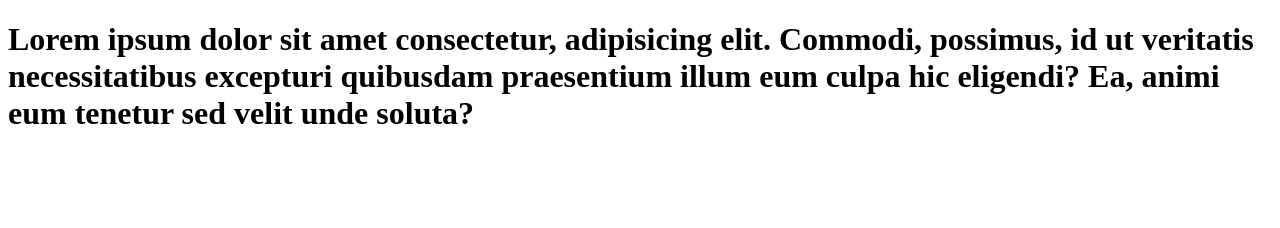
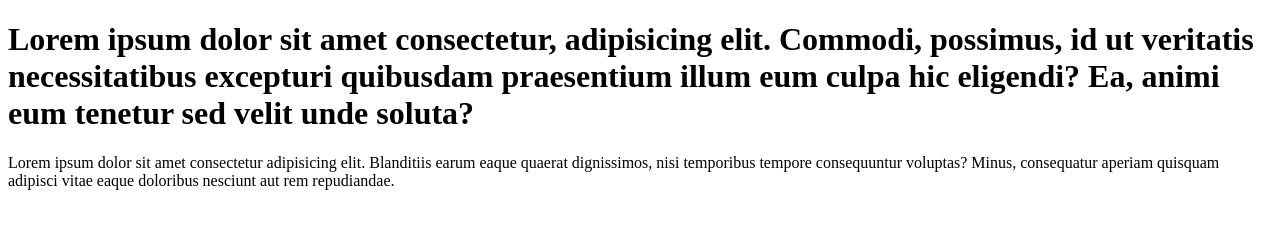
Before and after one commit to mirushi2/learn-git, a plain HTML site: page index.html in a window 1280 px wide. Drawn offline with Linux system fonts and the light colour scheme.

Commit message:
add paragraph to index.html

```diff
--- a/index.html
+++ b/index.html
@@ -7,5 +7,6 @@
 </head>
 <body>
     <h1>Lorem ipsum dolor sit amet consectetur, adipisicing elit. Commodi, possimus, id ut veritatis necessitatibus excepturi quibusdam praesentium illum eum culpa hic eligendi? Ea, animi eum tenetur sed velit unde soluta?</h1>
+    <p>Lorem ipsum dolor sit amet consectetur adipisicing elit. Blanditiis earum eaque quaerat dignissimos, nisi temporibus tempore consequuntur voluptas? Minus, consequatur aperiam quisquam adipisci vitae eaque doloribus nesciunt aut rem repudiandae.</p>
 </body>
 </html>
```
